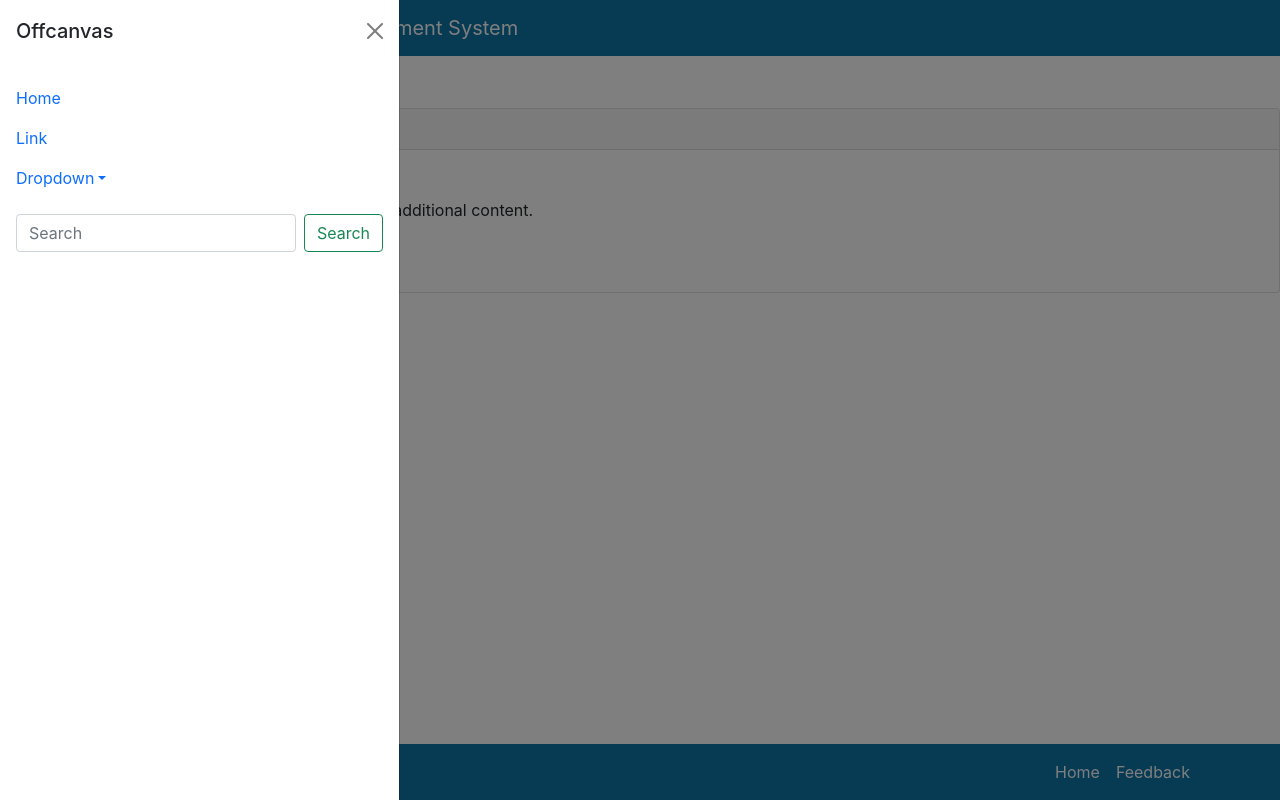
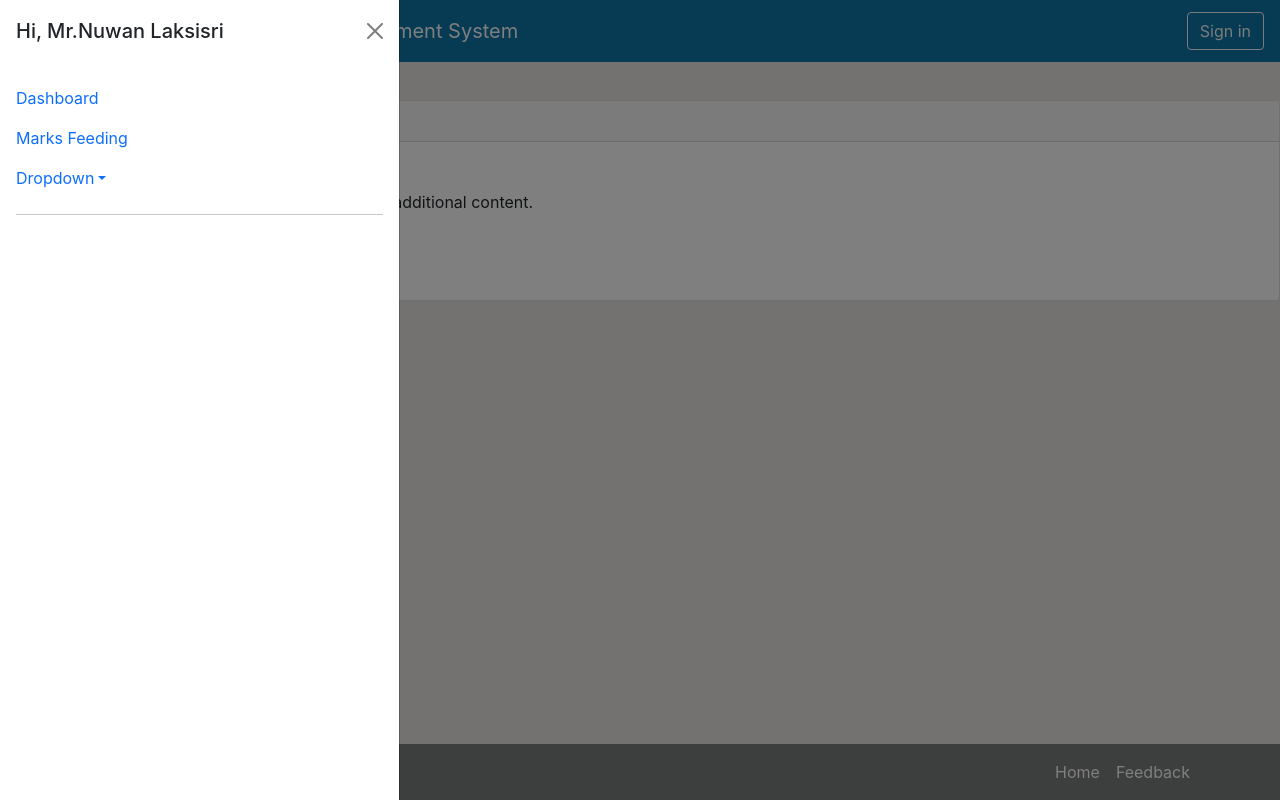
Before and after one commit to GANIDU2413/mmSystem-Frontend, a React (Vite) app in the folder mmSystem/: page / in a window 1280 px wide. Both pictures are taken after a click on the link "Faculty Of Technology, Marking Management System". Built offline with nearby package versions, Linux system fonts and the light colour scheme.

Commit message:
change color

```diff
--- a/mmSystem/src/App.css
+++ b/mmSystem/src/App.css
@@ -43,3 +43,7 @@ background-color: #0e76a8 ;
   width: 1500px; /* Adjust width as per your requirement */
 
 }
+
+.footer-color{
+  background-color: rgb(123, 124, 124);
+}
--- a/mmSystem/src/index.css
+++ b/mmSystem/src/index.css
@@ -5,6 +5,7 @@ body {
     sans-serif;
   -webkit-font-smoothing: antialiased;
   -moz-osx-font-smoothing: grayscale;
+  background-color: rgb(232, 229, 226);
 }
 
 code {
--- a/mmSystem/src/layouts/HomePage/Components/Lecture.tsx
+++ b/mmSystem/src/layouts/HomePage/Components/Lecture.tsx
@@ -1,17 +1,20 @@
 export const Lecture = () => {
 
     return(
+
       <div className="container-card">
       <div className="card">
       <div className="card-header">
-        Featured
+        Marks Feedeing Section
       </div>
       <div className="card-body">
-        <h5 className="card-title">Special title treatment</h5>
+        <h5 className="card-title">Hi, You are in lecture page</h5>
         <p className="card-text">With supporting text below as a natural lead-in to additional content.</p>
-        <a href="#" className="btn btn-primary">Go somewhere</a>
+        <a href="#" className="btn btn-primary m-2">CA Marks</a>
+        <a href="#" className="btn btn-primary">Final Marks</a>
       </div>
     </div>
     </div>
+
     );
 };
--- a/mmSystem/src/layouts/NavbarAndFooter/Footer.tsx
+++ b/mmSystem/src/layouts/NavbarAndFooter/Footer.tsx
@@ -2,9 +2,9 @@ import { Link } from "react-router-dom";
 
 export const Footer = () => {
     return (
-        <div className='main-color'>
+        <div className='footer-color'>
             <footer className='container d-flex flex-wrap
-                justify-content-between align-items-center py-2 main-color'>
+                justify-content-between align-items-center py-2 footer-colorr'>
                 <p className='col-md-4 mb-0 text-white'>© Technology Faculty MM System, Inc</p>
                 <ul className='nav navbar-dark col-md-4 justify-content-end'>
                     <li className='nav-item'>
--- a/mmSystem/src/layouts/NavbarAndFooter/Navebar.tsx
+++ b/mmSystem/src/layouts/NavbarAndFooter/Navebar.tsx
@@ -1,3 +1,5 @@
+import { Link } from "react-router-dom";
+
 export const Navebar = () => {
   return (
     <nav className="navbar main-color fixed-top">
@@ -11,6 +13,13 @@ export const Navebar = () => {
         >
           Faculty Of Technology, Marking Management System
         </a>
+        <ul className="navbar-nav ms-auto">
+        <li className="nav-item m-1">
+               <Link type="button" className="btn btn-outline-light" to='/login'>
+                 Sign in
+               </Link>
+             </li>
+        </ul>
         <div
           className="offcanvas offcanvas-start"
           id="offcanvasNavbar"
@@ -18,7 +27,7 @@ export const Navebar = () => {
         >
           <div className="offcanvas-header">
             <h5 className="offcanvas-title" id="offcanvasNavbarLabel">
-              Offcanvas
+              Hi, Mr.Nuwan Laksisri
             </h5>
             <button
               type="button"
@@ -31,12 +40,12 @@ export const Navebar = () => {
             <ul className="navbar-nav justify-content-end flex-grow-1 pe-3">
               <li className="nav-item">
                 <a className="nav-link active" aria-current="page" href="#">
-                  Home
+                 Dashboard
                 </a>
               </li>
               <li className="nav-item">
                 <a className="nav-link" href="#">
-                  Link
+                  Marks Feeding
                 </a>
               </li>
               <li className="nav-item dropdown">
@@ -69,17 +78,8 @@ export const Navebar = () => {
                 </ul>
               </li>
             </ul>
-            <form className="d-flex mt-3" role="search">
-              <input
-                className="form-control me-2"
-                type="search"
-                placeholder="Search"
-                aria-label="Search"
-              ></input>
-              <button className="btn btn-outline-success" type="submit">
-                Search
-              </button>
-            </form>
+
+            <hr></hr>
           </div>
         </div>
       </div>
```
